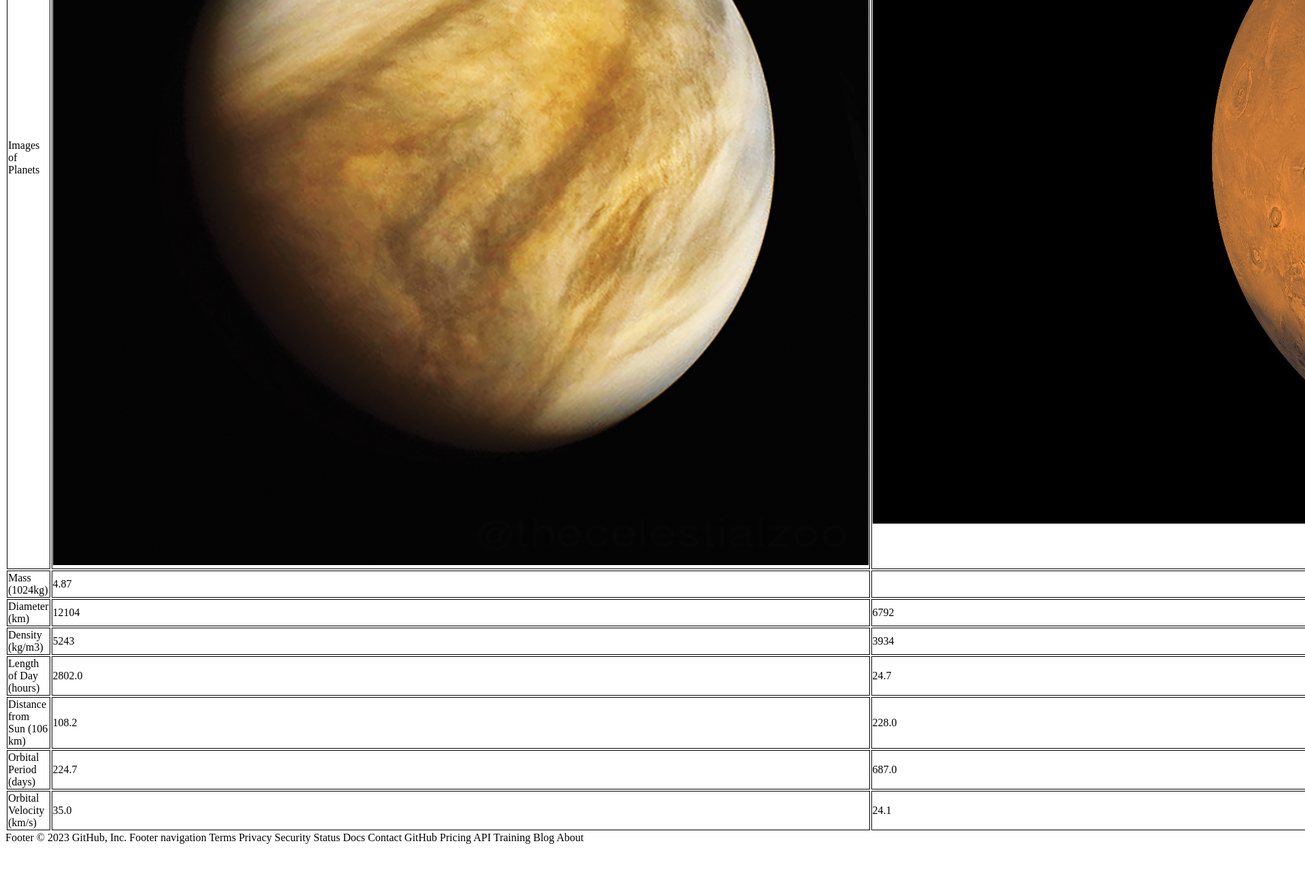
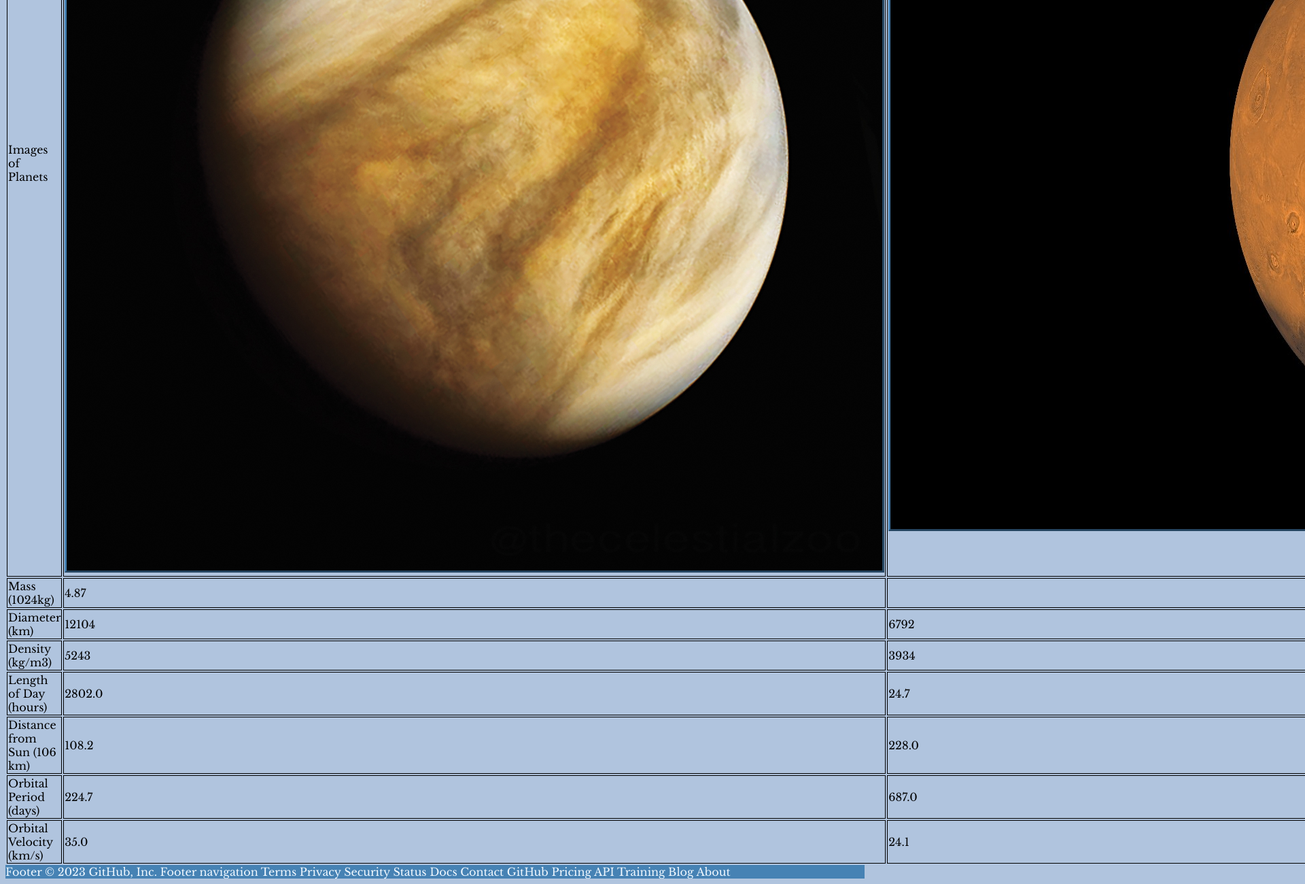
Before and after one commit to zeal0u5/lab5, a plain HTML site: page index.html in a window 1280 px wide. Shown: the part 479-1779 px from the top of the page at 68% size, 1920 px wide, since content can reach past the window. Before the commit the page ends 1728 px from the top, so only its background shows below. Drawn offline with nearby package versions, Linux system fonts and the light colour scheme.

Commit message:
style start

```diff
--- a/css/style.css
+++ b/css/style.css
@@ -1,3 +1,16 @@
 td, th {
 	border: 1px solid;
   }
+body {
+  font-family: 'Libre Baskerville', serif;
+  background-color: LightSteelBlue;
+  }
+footer {
+  background-color: SteelBlue;
+  color: AliceBlue;
+  }
+img {
+  border-style: outset;
+  border-width: medium;
+  border-color: SteelBlue;
+  }
--- a/index.html
+++ b/index.html
@@ -4,6 +4,9 @@
   <meta charset="utf-8">
   <title>Lab 5 Zealous Godwin</title>
   <link rel="stylesheet" href="css/style.css">
+  <link rel="preconnect" href="https://fonts.googleapis.com">
+  <link rel="preconnect" href="https://fonts.gstatic.com" crossorigin>
+  <link href="https://fonts.googleapis.com/css2?family=Libre+Baskerville&display=swap" rel="stylesheet">
 </head>
 <body>
   <h1>Planetary Fact Sheet</h1>
@@ -73,6 +76,7 @@
     </tr>
   </table>
 </body>
+<footer>
 Footer
 © 2023 GitHub, Inc.
 Footer navigation
@@ -87,3 +91,4 @@ API
 Training
 Blog
 About
+</footer>
```
